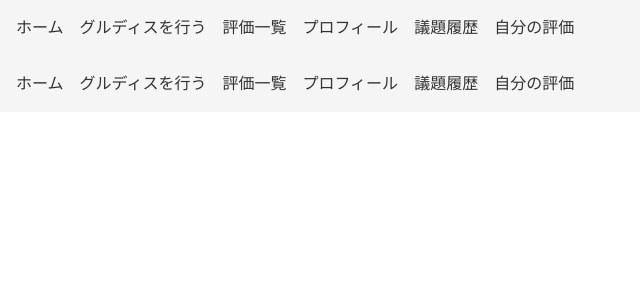
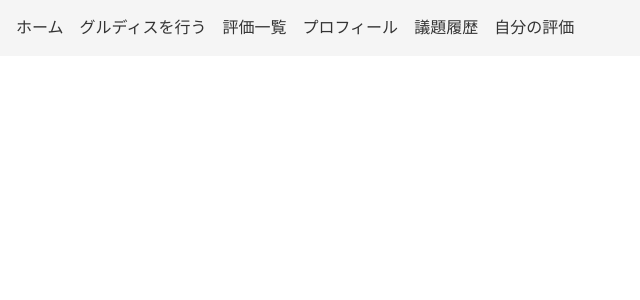
Before and after one commit to yusakufujiwara/gudis-app-v1, a Next.js app: page /components/Layout in a window 1280 px wide. Shown: the top 300 px of the page, without its empty margins (0-640 px from the left). Built offline with nearby package versions, Linux system fonts and the light colour scheme.

Commit message:
Remove app/login/page.tsx and update layout

```diff
--- a/pages/_app.tsx
+++ b/pages/_app.tsx
@@ -1,6 +1,6 @@
-import "../styles/globals.css";
-import type { AppProps } from "next/app";
-import Layout from "./components/Layout"; // 修正: 正しいパスに変更
+import '../styles/globals.css';
+import type { AppProps } from 'next/app';
+import Layout from './components/Layout';
 
 export default function App({ Component, pageProps }: AppProps) {
   return (
--- a/pages/components/Layout.tsx
+++ b/pages/components/Layout.tsx
@@ -1,10 +1,13 @@
-import Link from "next/link";import Navbar from "./../components/Navbar";
+import Navbar from './Navbar';
 
 export default function Layout({ children }: { children: React.ReactNode }) {
   return (
-    <div>
-      <Navbar />
-      <main>{children}</main>
-    </div>
+    <html lang="ja">
+      <head />
+      <body>
+        <Navbar />
+        <main>{children}</main>
+      </body>
+    </html>
   );
 }
--- a/pages/components/Navbar.tsx
+++ b/pages/components/Navbar.tsx
@@ -1,3 +1,4 @@
+'use client';
 import Link from "next/link";
 import { useRouter } from "next/router";
 
--- a/app/login/page.tsx
+++ b/pages/login.tsx
@@ -3,11 +3,11 @@
 import { useEffect, useState } from 'react';
 import { useRouter } from 'next/router';
 import { useSession, signIn, signOut } from 'next-auth/react';
-import { db } from "@/lib/firebase";
+import { db } from "../lib/firebase";
 import { doc, setDoc } from "firebase/firestore";
 
 export default function LoginPage() {
-  const { data: session, status } = useSession();
+  const { data: session, status } = useSession() ?? {};
   const router = useRouter();
   const [name, setName] = useState('');
   const [university, setUniversity] = useState('');
```
Also changed, not shown: tsconfig.json (+25 -5 lines).
